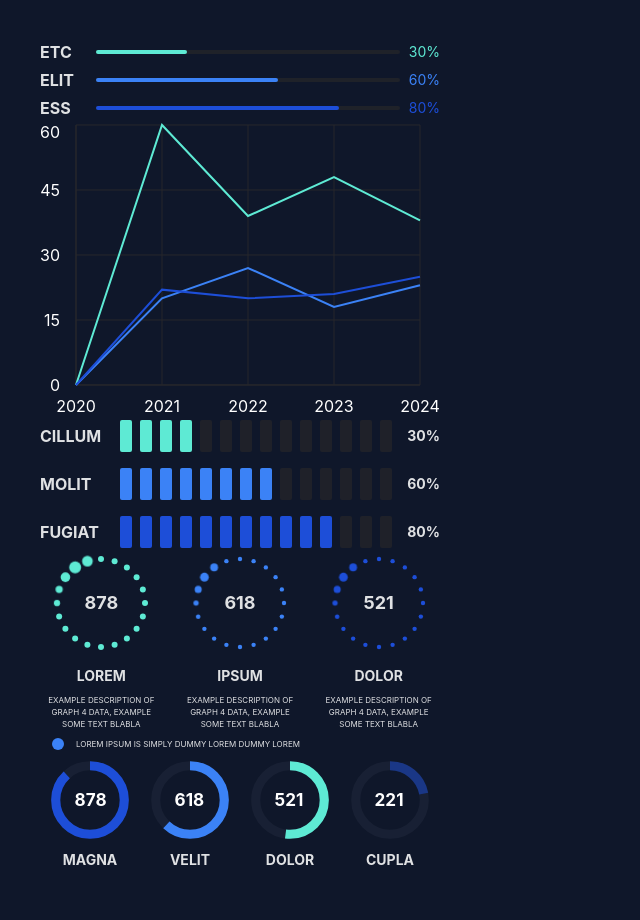
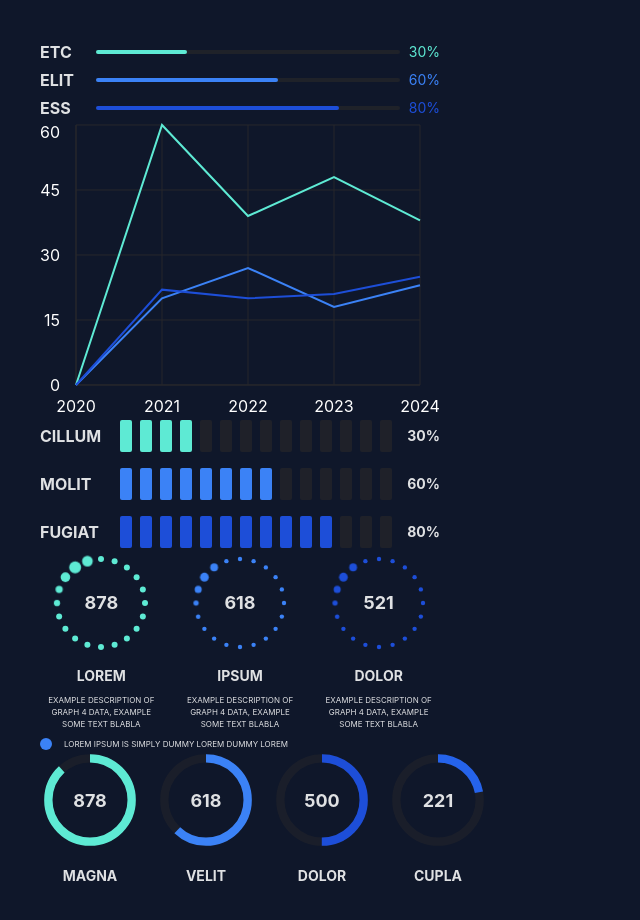
Before and after one commit to Zorkann/future-dashboard, a React (Vite) app: page / in a window 1280 px wide. Shown: the top 920 px of the page, without its empty margins (0-640 px from the left). Built offline with nearby package versions, Linux system fonts and the light colour scheme.

Commit message:
after corrections

```diff
--- a/src/Graph12/Graph12.tsx
+++ b/src/Graph12/Graph12.tsx
@@ -1,52 +1,47 @@
 import { ProgressCircle } from "../components/ProgressCircle";
-const data = [
+const DATA = [
 	{
 		label: "MAGNA",
 
-		count: 878,
+		value: 878,
 	},
 	{
 		label: "VELIT",
 
-		count: 618,
+		value: 618,
 	},
 	{
 		label: "DOLOR",
 
-		count: 521,
+		value: 500,
 	},
 	{
 		label: "CUPLA",
 
-		count: 221,
+		value: 221,
 	},
 ];
-const maxData = 1000;
-
-const percentages = data.map((item) =>
-	Math.round((item.count / maxData) * 100)
-);
 
 export function Graph12() {
 	return (
 		<div className="mt-2">
-			<div className="flex items-center gap-3 w-[250px] ml-3">
+			<div className="flex items-center gap-3 w-[250px]">
 				<div className="bg-blue-500 h-3 w-3 rounded-full block"></div>
 				<span className="uppercase text-[0.5rem]">
 					Lorem Ipsum is simply dummy lorem dummy lorem
 				</span>
 			</div>
-			<div className="flex">
-				{percentages.map((percent, index) => (
-					<ProgressCircle
-						key={index}
-						label={data[index].label}
-						percent={percent}
-						value={data[index].count}
-						colorVariant={((index % 3) + 1) as 1 | 2 | 3}
-						transparentVariant={index === data.length - 1 ? 1 : 2}
-					/>
-				))}
+			<div className="flex gap-4">
+				{DATA.map((data, index) => {
+					return (
+						<ProgressCircle
+							key={data.label}
+							label={data.label}
+							value={data.value}
+							colorVariant={index}
+						/>
+					);
+				})}
 			</div>
 		</div>
 	);
--- a/src/components/ProgressCircle/ProgressCircle.tsx
+++ b/src/components/ProgressCircle/ProgressCircle.tsx
@@ -1,100 +1,80 @@
+import clsx from "clsx";
+
 type ProgressCircleProps = {
-	percent: number;
 	value: number;
-	colorVariant: keyof typeof COLOR_VARIANTS;
-	transparentVariant: keyof typeof TRANSPARENT_VARIANTS;
+	colorVariant: number;
 	label: string;
+	max?: number;
 };
 
-const TRANSPARENT_VARIANTS = {
-	1: {
-		opacity: "0.5",
-	},
-	2: {
-		opacity: "1",
-	},
-};
+const COLOR_VARIANTS = [
+	"stroke-teal-300",
+	"stroke-blue-500",
+	"stroke-blue-700",
+	"stroke-blue-600",
+];
+const MAX_DATA = 1000;
 
-const COLOR_VARIANTS = {
-	1: {
-		stroke: "stroke-blue-700",
-	},
-	2: {
-		stroke: "stroke-blue-500",
-	},
-	3: {
-		stroke: "stroke-teal-300",
-	},
-};
+const SVG_SIZE = 100;
+const CIRCLE_RADIUS = 50;
+const FONT_SIZE = (SVG_SIZE * 1.125) / 100;
+const CIRCUMFERENCE = 2 * Math.PI * CIRCLE_RADIUS;
 
 export function ProgressCircle({
-	percent,
 	value,
 	colorVariant,
-	transparentVariant,
 	label,
+	max = MAX_DATA,
 }: ProgressCircleProps) {
-	const circleRadius = 60;
-	const circleSize = 70;
-	const circumference = 2 * Math.PI * circleRadius;
-	const offset = circumference - (percent / 100) * circumference;
-	const color = COLOR_VARIANTS[colorVariant].stroke;
-	const transparent = TRANSPARENT_VARIANTS[transparentVariant].opacity;
+	const percent = Math.round((value / max) * 100);
+	const offset = CIRCUMFERENCE - (percent / 100) * CIRCUMFERENCE;
+	const color = COLOR_VARIANTS[colorVariant];
 
 	return (
-		<div className="flex flex-col items-center">
+		<div className="relative flex flex-col items-center gap-4">
+			<div className="relative">
+				<span
+					className="absolute top-[50%] left-[50%] translate-x-[-50%] translate-y-[-50%] font-bold"
+					style={{
+						fontSize: `${FONT_SIZE}rem`,
+					}}
+				>
+					{value}
+				</span>
 				<svg
-				width="100"
-				height="100"
-				viewBox="-17.5 -17.5 175 175"
+					width={SVG_SIZE}
+					height={SVG_SIZE}
+					viewBox={`0, 0, 120, 120`}
 					version="1.1"
 					xmlns="http://www.w3.org/2000/svg"
 					style={{ transform: "rotate(-90deg)" }}
 				>
 					<circle
-					r={circleRadius}
-					cx={circleSize}
-					cy={circleSize}
-					fill="transparent"
-					stroke="#222b3f"
-					strokeOpacity="0.5"
-					strokeWidth="16px"
+						className="stroke-zinc-800/50 fill-transparent"
+						r={CIRCLE_RADIUS}
+						cx={60}
+						cy={60}
+						strokeWidth={10}
 					></circle>
 					<circle
-					r={circleRadius}
-					cx={circleSize}
-					cy={circleSize}
-					fill="transparent"
-					className={color}
-					strokeOpacity={transparent}
-					strokeWidth="16px"
-					strokeLinecap="butt"
-					strokeDasharray={`${circumference}`}
+						r={CIRCLE_RADIUS}
+						cx={60}
+						cy={60}
+						className={clsx("fill-transparent", color)}
+						strokeWidth={10}
+						strokeDasharray={CIRCUMFERENCE}
 						strokeDashoffset={offset}
 					>
 						<animate
 							attributeName="stroke-dashoffset"
-						from="360"
+							from={CIRCUMFERENCE}
 							to={offset}
 							dur="1s"
 							repeatCount="1"
 						></animate>
 					</circle>
-
-				<text
-					x="43px"
-					y="85px"
-					fill="white"
-					font-size="30px"
-					font-weight="bold"
-					style={{
-						transform: "rotate(90deg) translateY(-145px) ",
-					}}
-				>
-					{value}
-				</text>
 				</svg>
-
+			</div>
 			<div className="font-bold uppercase text-sm">{label}</div>
 		</div>
 	);
```
Lines whose indentation alone changed are shown as unchanged.
